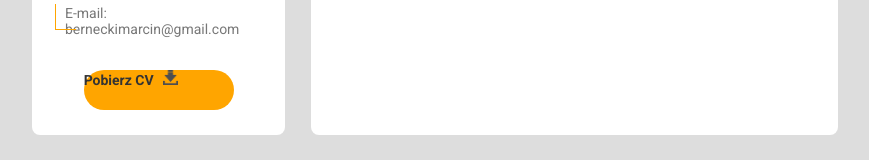
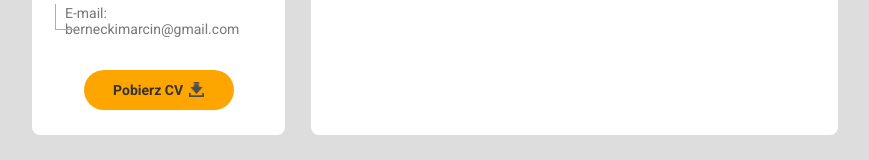
Before and after one commit to MarcinBerry/resume-website, an Angular app: page /contact in a window 1280 px wide. Shown: the part 456-616 px from the top of the page, without its empty margins (205-1074 px from the left). Built offline with nearby package versions, Linux system fonts and the light colour scheme.

Commit message:
Wyniesienie klasy button do style.css

```diff
--- a/src/styles.css
+++ b/src/styles.css
@@ -85,6 +85,11 @@ a {
   letter-spacing: 0;
   font-weight: 600;
   cursor: pointer;
+  transition: 0.3s;
+  display: flex;
+  flex-flow: row;
+  justify-content: center;
+  align-items: center;
 }
 .button:hover {
   background-color: var(--accent-color);
```
